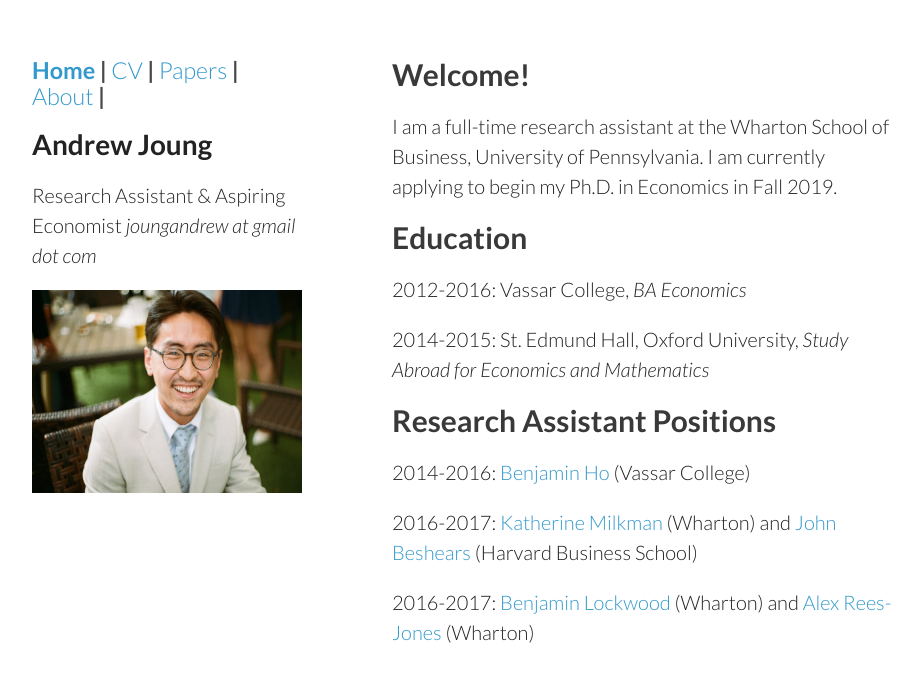
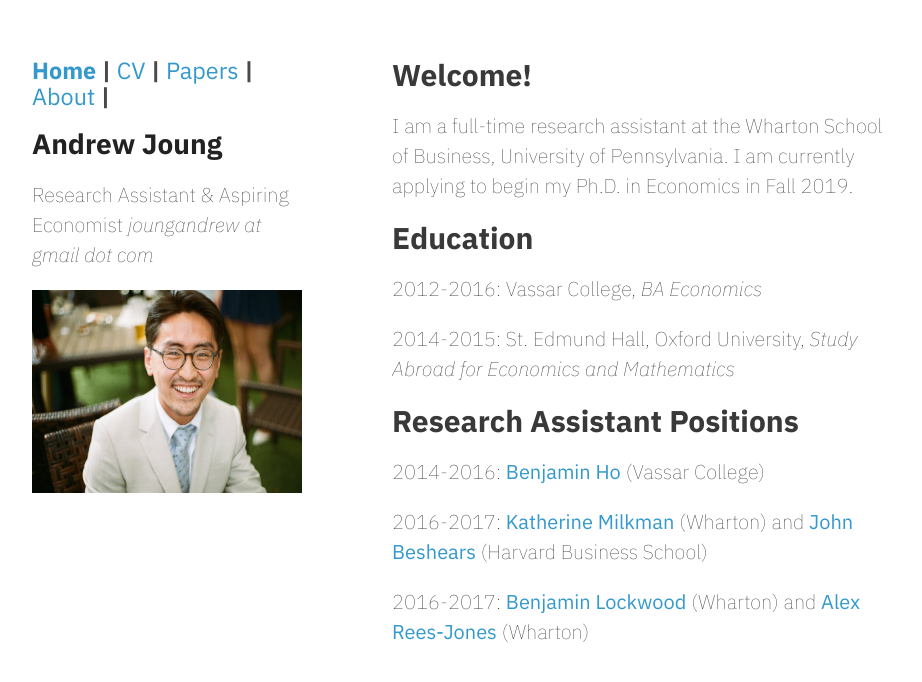
Before and after one commit to sxfinance/sxia.github.io, a Jekyll site: the page index.html, which Jekyll copies as it is, in a window 1280 px wide. Shown: the top 682 px of the page, without its empty margins (178-1100 px from the left). Built offline with Jekyll 4.4.1, drawn with Linux system fonts in a browser that asks for light colours.

Commit message:
Update styles.css

```diff
--- a/stylesheets/styles.css
+++ b/stylesheets/styles.css
@@ -1,8 +1,8 @@
-@import url(https://fonts.googleapis.com/css?family=Lato:300italic,700italic,300,700);
+@import url(https://fonts.googleapis.com/css?family=IBM+Plex+Mono:400,400i|IBM+Plex+Sans+Condensed:400,400i|IBM+Plex+Sans:100,100i,400,400i,700,700i|IBM+Plex+Serif:400,400i);
 
 body {
   padding:50px;
-  font:20px/1.5 Lato, "Helvetica Neue", Helvetica, Arial, sans-serif;
+  font:20px/1.5 "IBM Plex Sans", sans-serif;
   color:#222;
   font-weight:300;
 }
```
